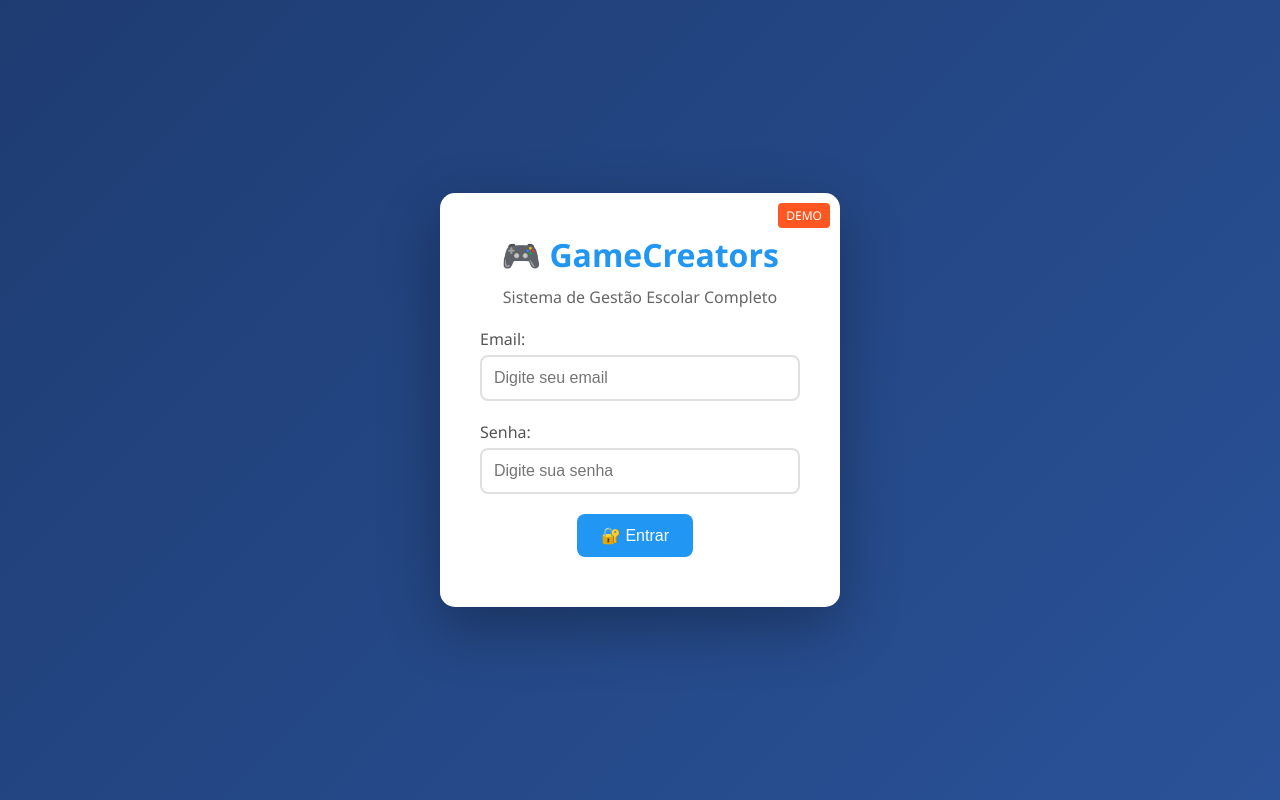
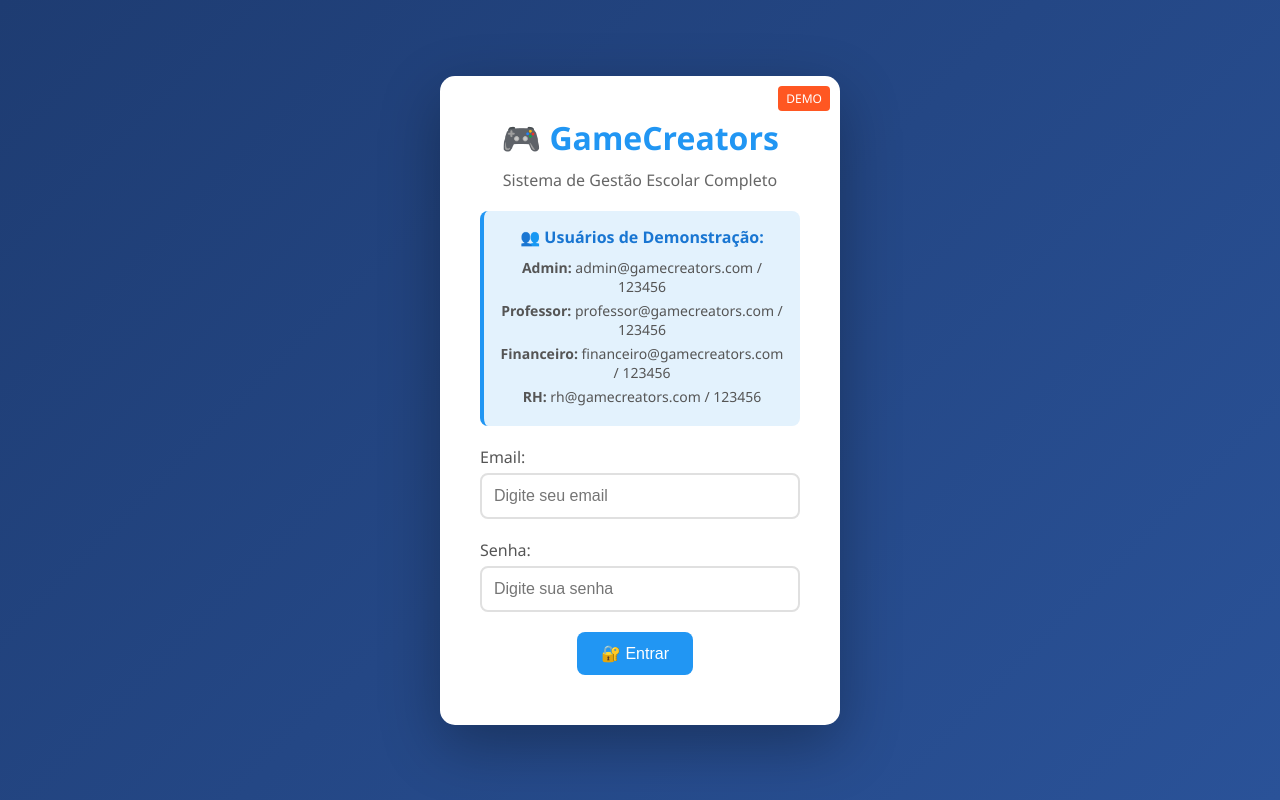
Before and after one commit to gamecreators-school/sge-sistema, a plain HTML site: page index.html in a window 1280 px wide. Drawn offline with Linux system fonts and the light colour scheme.

Commit message:
Update index.html

```diff
--- a/index.html
+++ b/index.html
@@ -638,7 +638,13 @@
             <h1 style="color: var(--primary); margin-bottom: 10px;">🎮 GameCreators</h1>
             <p style="color: #666; margin-bottom: 20px;">Sistema de Gestão Escolar Completo</p>
 
-
+            <div class="login-info">
+                <h4>👥 Usuários de Demonstração:</h4>
+                <p><strong>Admin:</strong> admin@gamecreators.com / 123456</p>
+                <p><strong>Professor:</strong> professor@gamecreators.com / 123456</p>
+                <p><strong>Financeiro:</strong> financeiro@gamecreators.com / 123456</p>
+                <p><strong>RH:</strong> rh@gamecreators.com / 123456</p>
+            </div>
 
             <form id="loginForm" onsubmit="return handleLogin(event)">
                 <div class="form-group">
```
